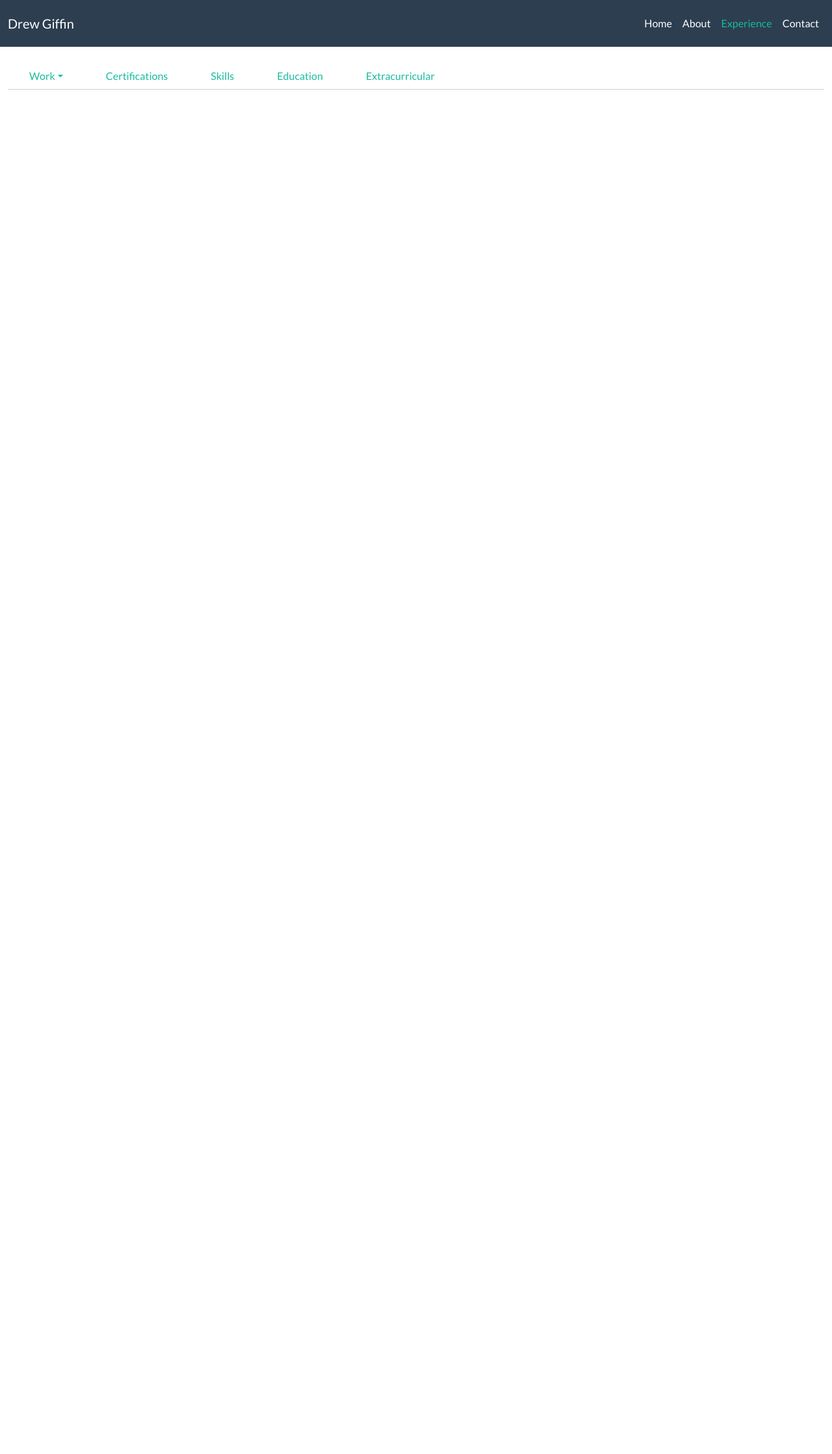
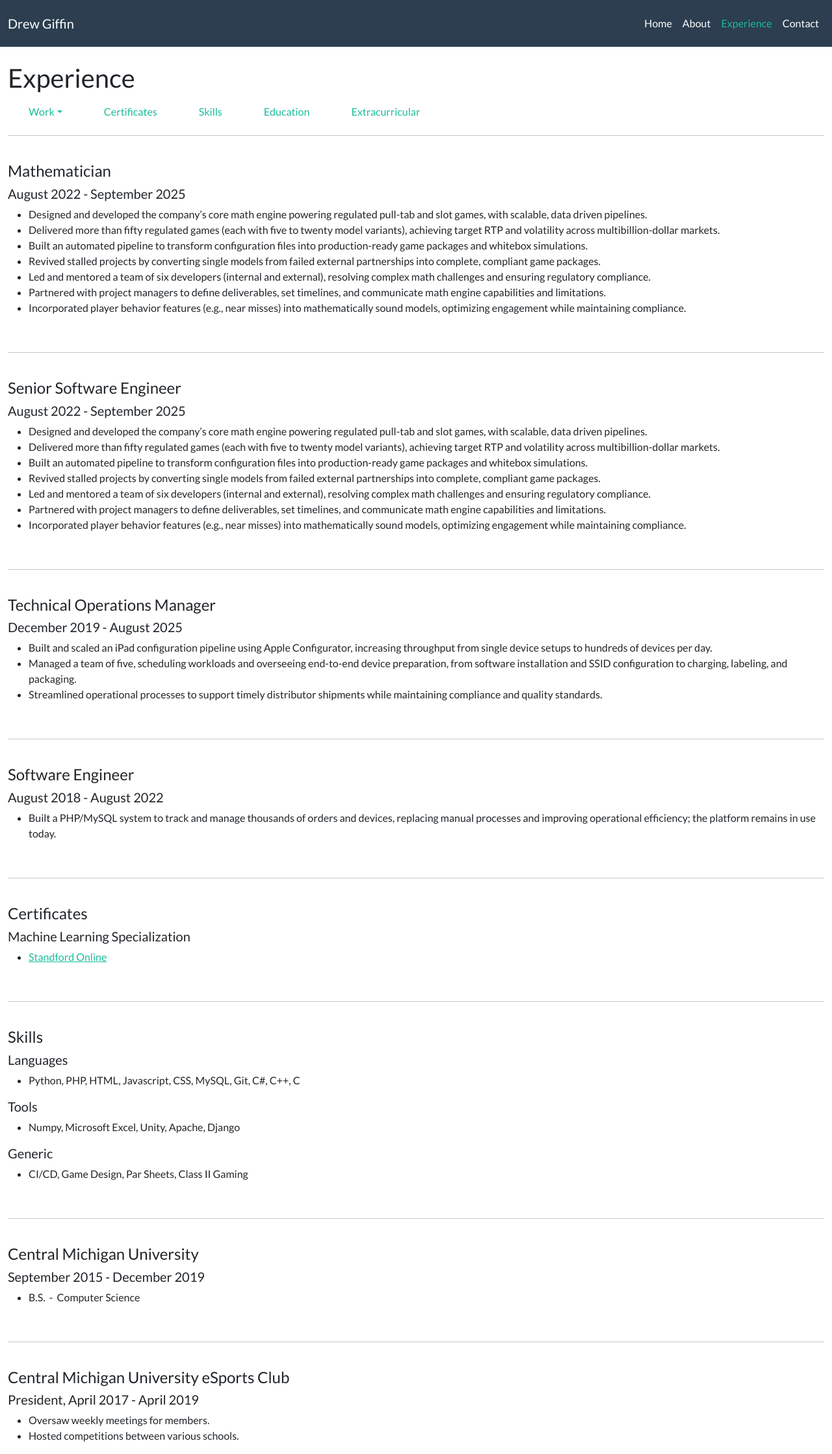
Before and after one commit to drewgiffin/drewgiffindev, a Django app: page /experience in a window 1280 px wide. Shown: the whole page at 65% size. Before the commit the page ends 138 px from the top, so only its background shows below. Run offline with Django 4.2, Linux system fonts and the light colour scheme; some libraries are stand-ins or nearby versions.

Commit message:
Replaced tabs with a full page with a navbar

```diff
--- a/core/templates/experience.html
+++ b/core/templates/experience.html
@@ -1,32 +1,7 @@
 {% extends "base.html" %}
 {% block content %}
     <br>
-    {% include "experience/tabs.html" %}
+    <h2>Experience</h2>
+    {% include "experience/navbar.html" %}
     {% include "experience/content.html" %}
-
-    {% comment %} <h2>Pilot Games</h2>
-    <h4>Senior Software Engineer / Mathematician</h4>
-    <h5>August 2022 - September 2025</h5>
-    <ul>
-        <li>Designed and developed the company’s core math engine powering regulated pull-tab and slot games, with scalable, data driven pipelines.</li>
-        <li>Delivered more than fifty regulated games (each with five to twenty model variants), achieving target RTP and volatility across multibillion-dollar markets.</li>
-        <li>Built an automated pipeline to transform configuration files into production-ready game packages and whitebox simulations.</li>
-        <li>Revived stalled projects by converting single models from failed external partnerships into complete, compliant game packages.</li>
-        <li>Led and mentored a team of six developers (internal and external), resolving complex math challenges and ensuring regulatory compliance.</li>
-        <li>Partnered with project managers to define deliverables, set timelines, and communicate math engine capabilities and limitations.</li>
-        <li>Incorporated player behavior features (e.g., near misses) into mathematically sound models, optimizing engagement while maintaining compliance.</li>
-    </ul>
-    <h4>Technical Operations Manager</h4>
-    <h5>December 2019 - August 2025</h5>
-    <ul>
-        <li>Built and scaled an iPad configuration pipeline using Apple Configurator, increasing throughput from single device setups to hundreds of devices per day.</li>
-        <li>Managed a team of five, scheduling workloads and overseeing end-to-end device preparation, from software installation and SSID configuration to charging, labeling, and packaging.</li>
-        <li>Streamlined operational processes to support timely distributor shipments while maintaining compliance and quality standards.</li>
-    </ul>
-    <h4>Software Engineer</h4>
-    <h5>August 2018 - August 2022</h5>
-    <ul>
-        <li>Built a PHP/MySQL system to track and manage thousands of orders and devices, replacing manual processes and improving operational efficiency; the platform remains in use today.</li>
-    </ul>
-    {% endcomment %}
 {% endblock %}
--- a/core/templates/experience/certifications.html
+++ b/core/templates/experience/certificates.html
@@ -1,3 +1,4 @@
+<h4>Certificates</h4>
 <h5>Machine Learning Specialization</h5>
 <ul>
     <li>
--- a/core/templates/experience/content.html
+++ b/core/templates/experience/content.html
@@ -1,33 +1,48 @@
-<div id="myTabContent" class="tab-content">
-  <div class="tab-pane fade" id="mathematician">
+<div id="content" class="tab-content">
+  <div id="mathematician">
+    <hr>
     <br>
     {% include "experience/mathematician.html" %}
   </div>
-  <div class="tab-pane fade" id="senior_software_engineer">
+  <div id="senior-software-engineer">
     <br>
-    {% include "experience/senior_software_engineer.html" %}
+    <hr>
+    <br>
+    {% include "experience/senior-software-engineer.html" %}
   </div>
-  <div class="tab-pane fade" id="technical_operations_manager">
+  <div id="technical-operations-manager">
     <br>
-    {% include "experience/technical_operations_manager.html" %}
+    <hr>
+    <br>
+    {% include "experience/technical-operations-manager.html" %}
   </div>
-  <div class="tab-pane fade" id="software_engineer">
+  <div id="software-engineer">
     <br>
-    {% include "experience/software_engineer.html" %}
+    <hr>
+    <br>
+    {% include "experience/software-engineer.html" %}
   </div>
-  <div class="tab-pane fade" id="certifications">
+  <div id="certificates">
     <br>
-    {% include "experience/certifications.html" %}
+    <hr>
+    <br>
+    {% include "experience/certificates.html" %}
   </div>
-  <div class="tab-pane fade" id="skills">
+  <div id="skills">
+    <br>
+    <hr>
     <br>
     {% include "experience/skills.html" %}
   </div>
-  <div class="tab-pane fade" id="education">
+  <div id="education">
+    <br>
+    <hr>
     <br>
     {% include "experience/education.html" %}
   </div>
-  <div class="tab-pane fade" id="extracurricular">
+  <div id="extracurricular">
+    <br>
+    <hr>
     <br>
     {% include "experience/extracurricular.html" %}
   </div>
--- /dev/null
+++ b/core/templates/experience/navbar.html
@@ -0,0 +1,24 @@
+<ul class="nav nav-pills">
+  <li class="nav-item dropdown">
+    <a class="nav-link dropdown-toggle" data-bs-toggle="dropdown">Work</a>
+    <div class="dropdown-menu" style="">
+      <div class="dropdown-header">Pilot Games</div>
+      <a class="dropdown-item" href="#mathematician">Mathematician</a>
+      <a class="dropdown-item" href="#senior-software-engineer">Senior Software Engineer</a>
+      <a class="dropdown-item" href="#technical-operations-manager">Technical Operations Manager</a>
+      <a class="dropdown-item" href="#software-engineer">Software Engineer</a>
+    </div>
+  </li>
+  <li class="nav-item">
+    <a class="nav-link" href="#certificates">Certificates</a>
+  </li>
+  <li class="nav-item">
+    <a class="nav-link" href="#skills">Skills</a>
+  </li>
+  <li class="nav-item">
+    <a class="nav-link" href="#education">Education</a>
+  </li>
+  <li class="nav-item">
+    <a class="nav-link" href="#extracurricular">Extracurricular</a>
+  </li>
+</ul>
--- a/core/templates/experience/skills.html
+++ b/core/templates/experience/skills.html
@@ -1,3 +1,4 @@
+<h4>Skills</h4>
 <h5>Languages</h5>
 <ul>
     <li>Python, PHP, HTML, Javascript, CSS, MySQL, Git, C#, C++, C</li>
--- a/core/templates/experience/tabs.html
+++ /dev/null
@@ -1,24 +0,0 @@
-<ul class="nav nav-tabs" role="tablist">
-  <li class="nav-item dropdown">
-    <a class="nav-link dropdown-toggle" data-bs-toggle="dropdown">Work</a>
-    <div class="dropdown-menu" style="">
-      <div class="dropdown-header">Pilot Games</div>
-      <a class="dropdown-item" data-bs-toggle="tab" href="#mathematician">Mathematician</a>
-      <a class="dropdown-item" data-bs-toggle="tab" href="#senior_software_engineer">Senior Software Engineer</a>
-      <a class="dropdown-item" data-bs-toggle="tab" href="#technical_operations_manager">Technical Operations Manager</a>
-      <a class="dropdown-item" data-bs-toggle="tab" href="#software_engineer">Software Engineer</a>
-    </div>
-  </li>
-  <li class="nav-item">
-    <a class="nav-link" data-bs-toggle="tab" href="#certifications" aria-selected="false" role="tab">Certifications</a>
-  </li>
-  <li class="nav-item">
-    <a class="nav-link" data-bs-toggle="tab" href="#skills" aria-selected="false" role="tab">Skills</a>
-  </li>
-  <li class="nav-item">
-    <a class="nav-link" data-bs-toggle="tab" href="#education" aria-selected="false" role="tab" tabindex="-1">Education</a>
-  </li>
-  <li class="nav-item">
-    <a class="nav-link" data-bs-toggle="tab" href="#extracurricular" aria-selected="false" tabindex="-1" role="tab">Extracurricular</a>
-  </li>
-</ul>
```
Also changed, not shown: core/templates/experience/senior-software-engineer.html (renamed from core/templates/experience/senior_software_engineer.html), core/templates/experience/software-engineer.html (renamed from core/templates/experience/software_engineer.html), core/templates/experience/technical-operations-manager.html (renamed from core/templates/experience/technical_operations_manager.html).
